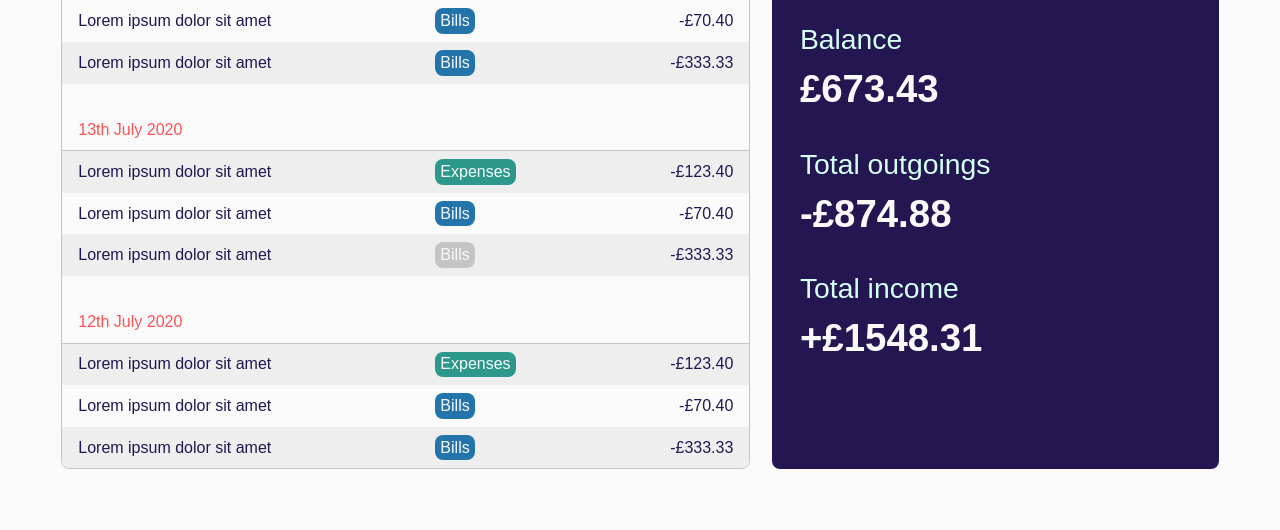
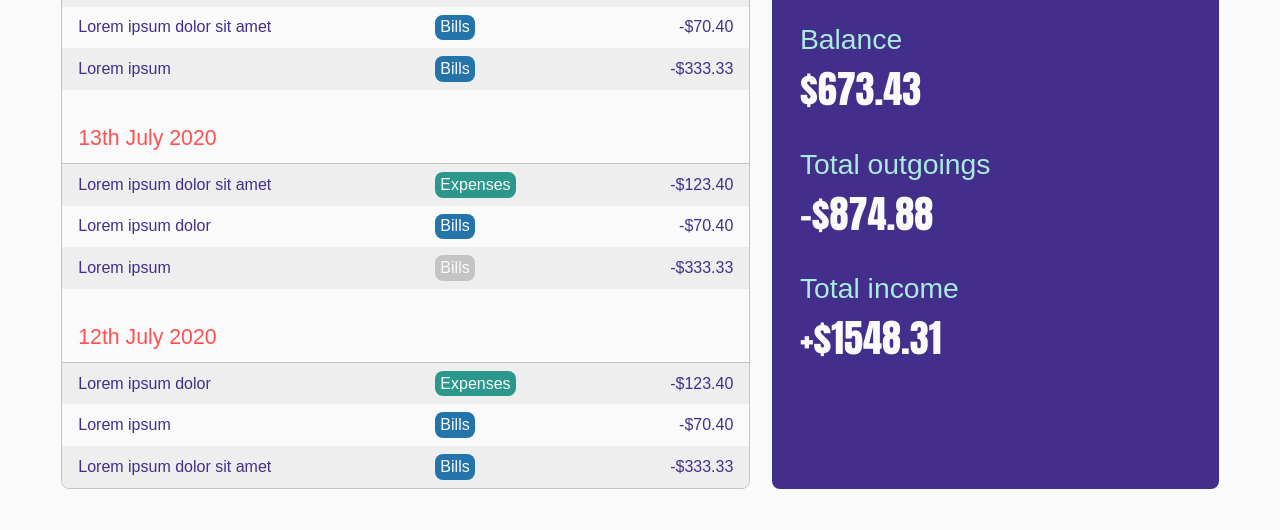
Before and after one commit to SinisaVukmirovic/CUBE-CSS-Methodology, a plain HTML site: page index.html in a window 1280 px wide. Shown: the part 270-800 px from the top of the page. Drawn offline with Linux system fonts and the light colour scheme.

Commit message:
Added few markup/style changes

```diff
--- a/css/config.css
+++ b/css/config.css
@@ -7,18 +7,18 @@
     --size-700: 2.4rem;
 
     /* COLORS */
-    --color-primary: #231651;
+    --color-primary: #432e8b;
     --color-secondary: #ff8484;
     --color-secondary-shade: #ff5151;
     --color-tertiary: #2c988c;
-    --color-tertiary-glare: #d6fff6;
+    --color-tertiary-glare: #a7ecdd;
     --color-quaternary: #2374ab;
     --color-light: #fafafa;
     --color-light-shade: #eeeeee;
     --color-grey: #c4c4c4;
 
     --font-base: sans-serif;
-    --font-mono: Impact;
+    --font-mono: impact;
 
     /* FONT WEIGHT */
     --weight-medium: 500;
--- a/css/utility/utility.css
+++ b/css/utility/utility.css
@@ -45,5 +45,6 @@
 .weight-bold { font-weight: var(--weight-bold); }
 
 .font-base { font-family: var(--font-base); }
+.font-mono { font-family: var(--font-mono); }
 
 .radius { border-radius: 0.5rem; }
--- a/index.html
+++ b/index.html
@@ -30,7 +30,34 @@
         </div>
         <div class="splitter | gap-top-600">
           <section class="table-group | flow radius" aria-labelledby="transaction-label">
-            <h3 class="color-secondary-shade text-400 weight-medium">14th July 2020</h3>
+            <h3 class="color-secondary-shade text-500 weight-medium">14th July 2020</h3>
+            <table>
+              <thead class="visually-hidden">
+                <tr>
+                  <th>Description</th>
+                  <th>Category</th>
+                  <th>Amount</th>
+                </tr>
+              </thead>
+              <tbody>
+                <tr>
+                  <td data-type="expense">Lorem ipsum dolor</td>
+                  <td><span class="pill | radius bg-tertiary color-light">Expenses</span></td>
+                  <td>-$123.40</td>
+                </tr>
+                <tr>
+                  <td data-type="expense">Lorem ipsum dolor sit amet</td>
+                  <td><span class="pill | radius bg-quaternary color-light">Bills</span></td>
+                  <td>-$70.40</td>
+                </tr>
+                <tr>
+                  <td data-type="bill">Lorem ipsum</td>
+                  <td><span class="pill | radius bg-quaternary color-light">Bills</span></td>
+                  <td>-$333.33</td>
+                </tr>
+              </tbody>
+            </table>
+            <h3 class="color-secondary-shade text-500 weight-medium">13th July 2020</h3>
             <table>
               <thead class="visually-hidden">
                 <tr>
@@ -43,21 +70,22 @@
                 <tr>
                   <td data-type="expense">Lorem ipsum dolor sit amet</td>
                   <td><span class="pill | radius bg-tertiary color-light">Expenses</span></td>
-                  <td>-£123.40</td>
+                  <td>-$123.40</td>
                 </tr>
                 <tr>
-                  <td data-type="expense">Lorem ipsum dolor sit amet</td>
+                  <td data-type="expense">Lorem ipsum dolor</td>
                   <td><span class="pill | radius bg-quaternary color-light">Bills</span></td>
-                  <td>-£70.40</td>
+                  <td>-$70.40</td>
                 </tr>
                 <tr>
-                  <td data-type="bill">Lorem ipsum dolor sit amet</td>
-                  <td><span class="pill | radius bg-quaternary color-light">Bills</span></td>
-                  <td>-£333.33</td>
+                  <td data-type="bill">Lorem ipsum</td>
+                  <td><span class="pill | radius color-light">Bills</span></td>
+                  <!-- <td><span class="pill | radius bg-quaternary color-light">Bills</span></td> -->
+                  <td>-$333.33</td>
                 </tr>
               </tbody>
             </table>
-            <h3 class="color-secondary-shade text-400 weight-medium">13th July 2020</h3>
+            <h3 class="color-secondary-shade text-500 weight-medium">12th July 2020</h3>
             <table>
               <thead class="visually-hidden">
                 <tr>
@@ -68,47 +96,19 @@
               </thead>
               <tbody>
                 <tr>
-                  <td data-type="expense">Lorem ipsum dolor sit amet</td>
+                  <td data-type="expense">Lorem ipsum dolor </td>
                   <td><span class="pill | radius bg-tertiary color-light">Expenses</span></td>
-                  <td>-£123.40</td>
+                  <td>-$123.40</td>
                 </tr>
                 <tr>
-                  <td data-type="expense">Lorem ipsum dolor sit amet</td>
+                  <td data-type="expense">Lorem ipsum</td>
                   <td><span class="pill | radius bg-quaternary color-light">Bills</span></td>
-                  <td>-£70.40</td>
-                </tr>
-                <tr>
-                  <td data-type="bill">Lorem ipsum dolor sit amet</td>
-                  <td><span class="pill | radius color-light">Bills</span></td>
-                  <!-- <td><span class="pill | radius bg-quaternary color-light">Bills</span></td> -->
-                  <td>-£333.33</td>
-                </tr>
-              </tbody>
-            </table>
-            <h3 class="color-secondary-shade text-400 weight-medium">12th July 2020</h3>
-            <table>
-              <thead class="visually-hidden">
-                <tr>
-                  <th>Description</th>
-                  <th>Category</th>
-                  <th>Amount</th>
-                </tr>
-              </thead>
-              <tbody>
-                <tr>
-                  <td data-type="expense">Lorem ipsum dolor sit amet</td>
-                  <td><span class="pill | radius bg-tertiary color-light">Expenses</span></td>
-                  <td>-£123.40</td>
-                </tr>
-                <tr>
-                  <td data-type="expense">Lorem ipsum dolor sit amet</td>
-                  <td><span class="pill | radius bg-quaternary color-light">Bills</span></td>
-                  <td>-£70.40</td>
+                  <td>-$70.40</td>
                 </tr>
                 <tr>
                   <td data-type="bill">Lorem ipsum dolor sit amet</td>
                   <td><span class="pill | radius bg-quaternary color-light">Bills</span></td>
-                  <td>-£333.33</td>
+                  <td>-$333.33</td>
                 </tr>
               </tbody>
             </table>
@@ -117,11 +117,11 @@
             <h3 class="color-tertiary-glare text-700">Summary</h3>
             <dl class="flow">
               <dt class="text-600 color-tertiary-glare">Balance</dt>
-              <dd class="text-700 font-mono weight-bold">£673.43</dd>
+              <dd class="text-700 font-mono weight-bold">$673.43</dd>
               <dt class="text-600 color-tertiary-glare">Total outgoings</dt>
-              <dd class="text-700 font-mono weight-bold">-£874.88</dd>
+              <dd class="text-700 font-mono weight-bold">-$874.88</dd>
               <dt class="text-600 color-tertiary-glare">Total income</dt>
-              <dd class="text-700 font-mono weight-bold">+£1548.31</dd>
+              <dd class="text-700 font-mono weight-bold">+$1548.31</dd>
             </dl>
           </section>
         </div>
```
Also changed, not shown: 1 other file.
